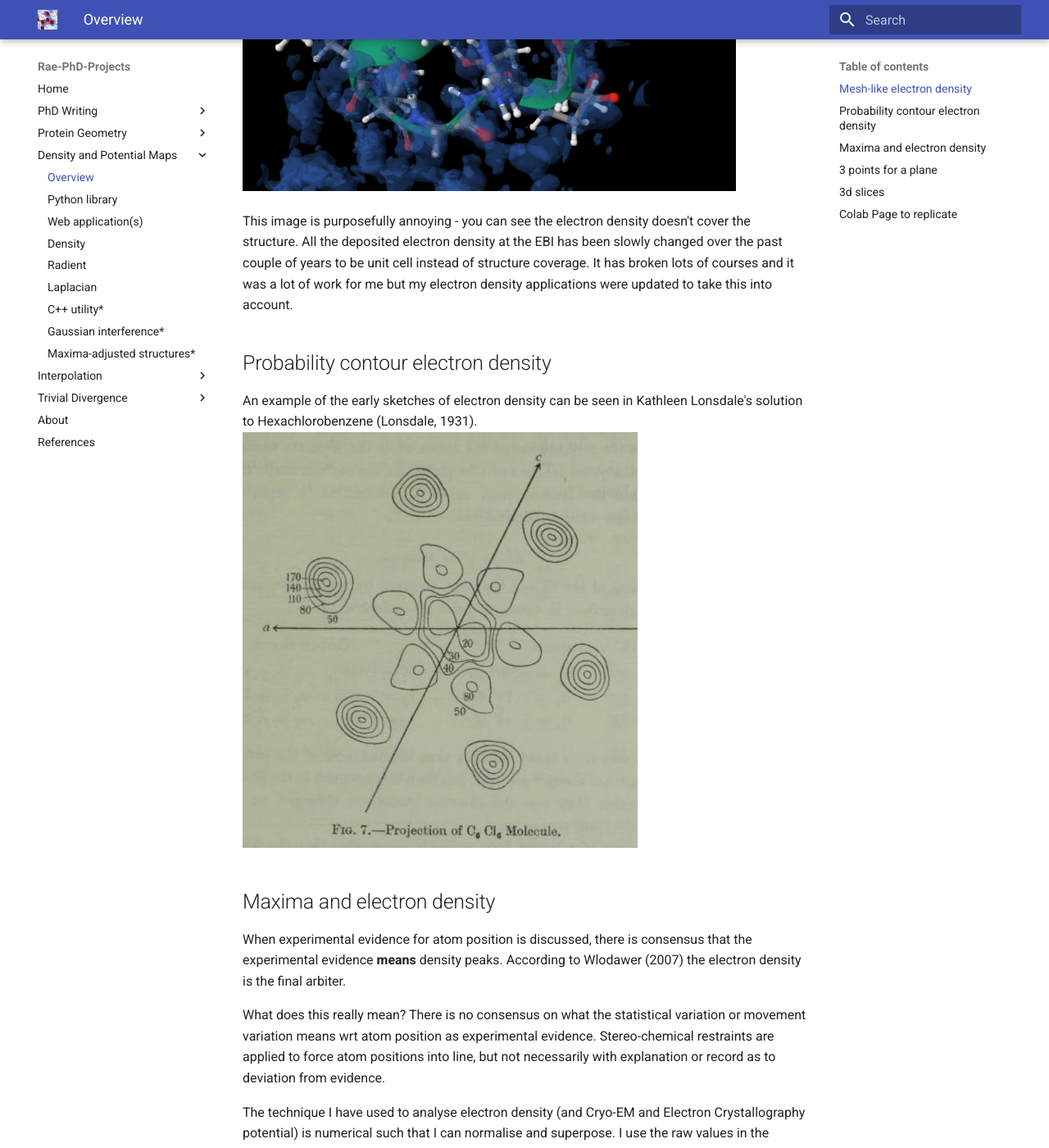
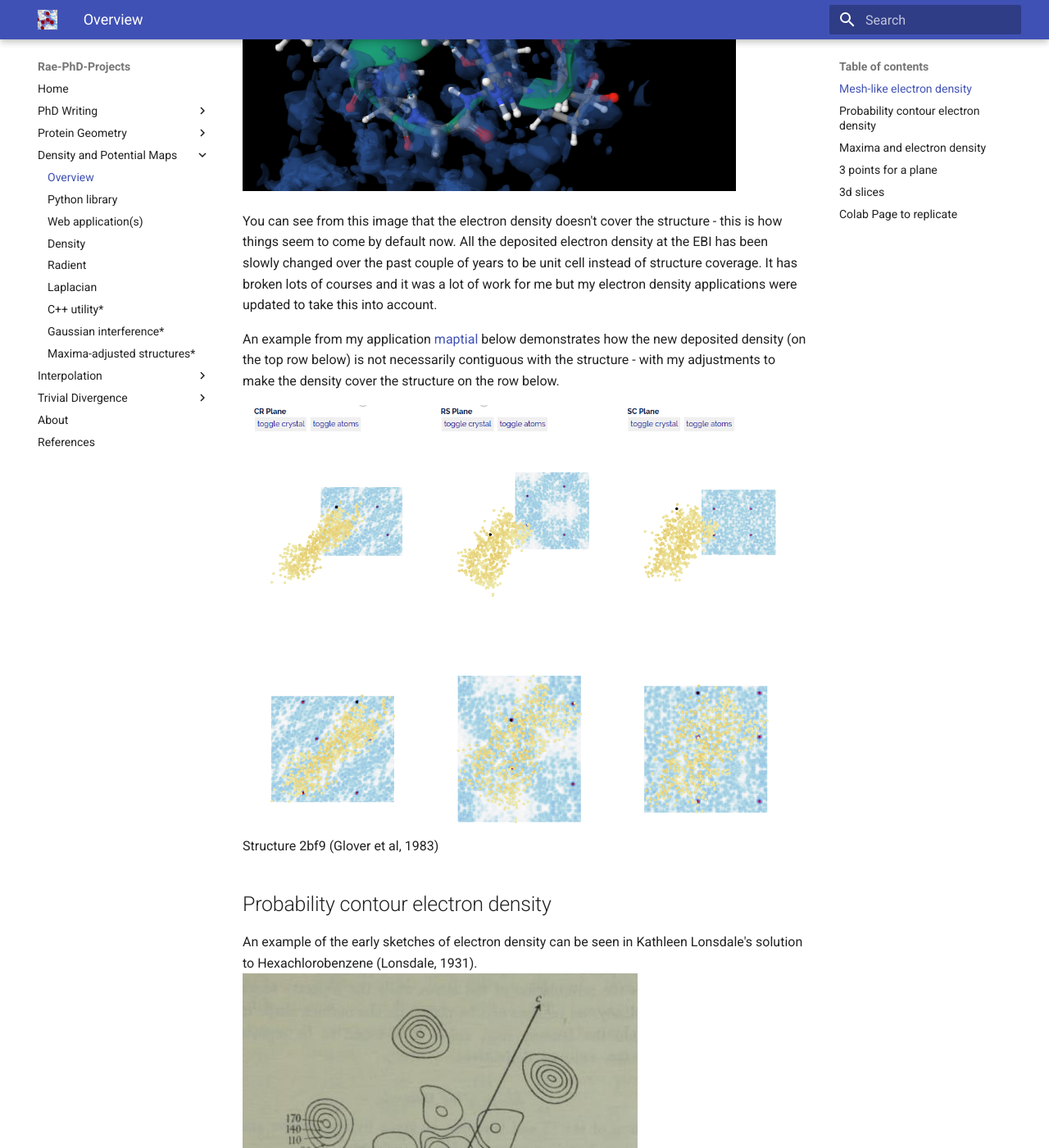
Before and after one commit to rae-gh/rae, an MkDocs documentation site: the page built from docs/maps/overview.md, in a window 1280 px wide and 1400 px high, scrolled down 762 px. Shown: the whole window at 82% size. Built offline with MkDocs 1.6.1 and Material for MkDocs 9.7.7, drawn with Linux system fonts in a browser that asks for light colours.

Commit message:
Added an image of the non-cintig density

```diff
--- a/docs/maps/overview.md
+++ b/docs/maps/overview.md
@@ -8,10 +8,13 @@ Traditional electron density is visualised in applications like [ChimeraX](https
 ![alt text](imgs/ebi-ed.png)
 
 
-This image is purposefully annoying - you can see the electron density doesn't cover the structure.
-All the deposited electron density at the EBI has been slowly changed over the past couple of years to be
-unit cell instead of structure coverage. It has broken lots of courses and it was a lot of work for me
-but my electron density applications were updated to take this into account.
+You can see from this image that the electron density doesn't cover the structure - this is how things seem to come by default now. All the deposited electron density at the EBI has been slowly changed over the past couple of years to be unit cell instead of structure coverage. It has broken lots of courses and it was a lot of work for me but my electron density applications were updated to take this into account.
+
+An example from my application [maptial](https://maptial.azurewebsites.net/) below demonstrates how the new deposited density (on the top row below) is not necessarily contiguous with the structure - with my adjustments to make the density cover the structure on the row below.
+
+![alt text](imgs/coverage.png)
+Structure 2bf9 (Glover et al, 1983)
+
 
 ## Probability contour electron density
 An example of the early sketches of electron density can be seen in Kathleen Lonsdale's solution to
```
Also changed, not shown: docs/maps/leuci-web.md (+1 -0 lines), docs/references.md (+2 -1 lines), docs/maps/imgs/coverage.png (added).
